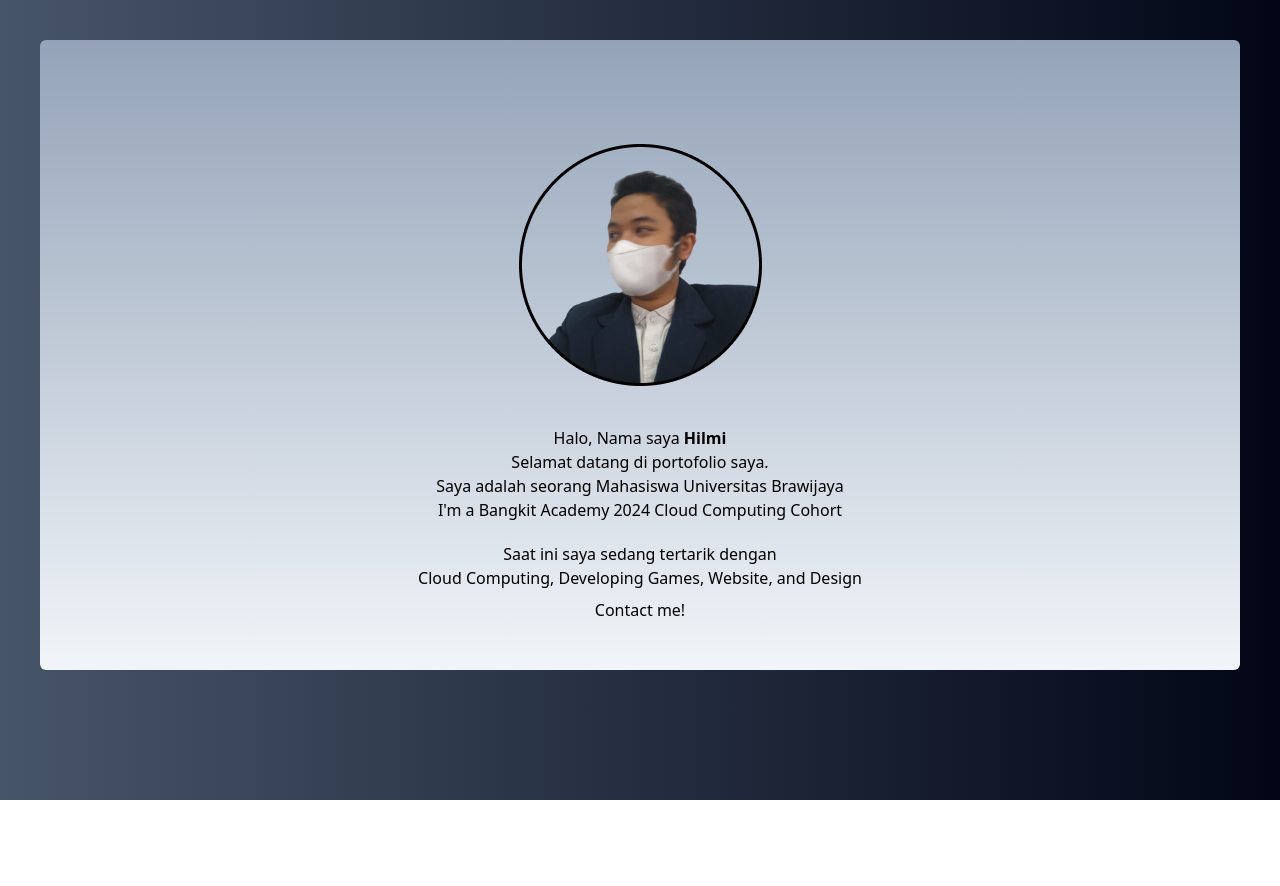
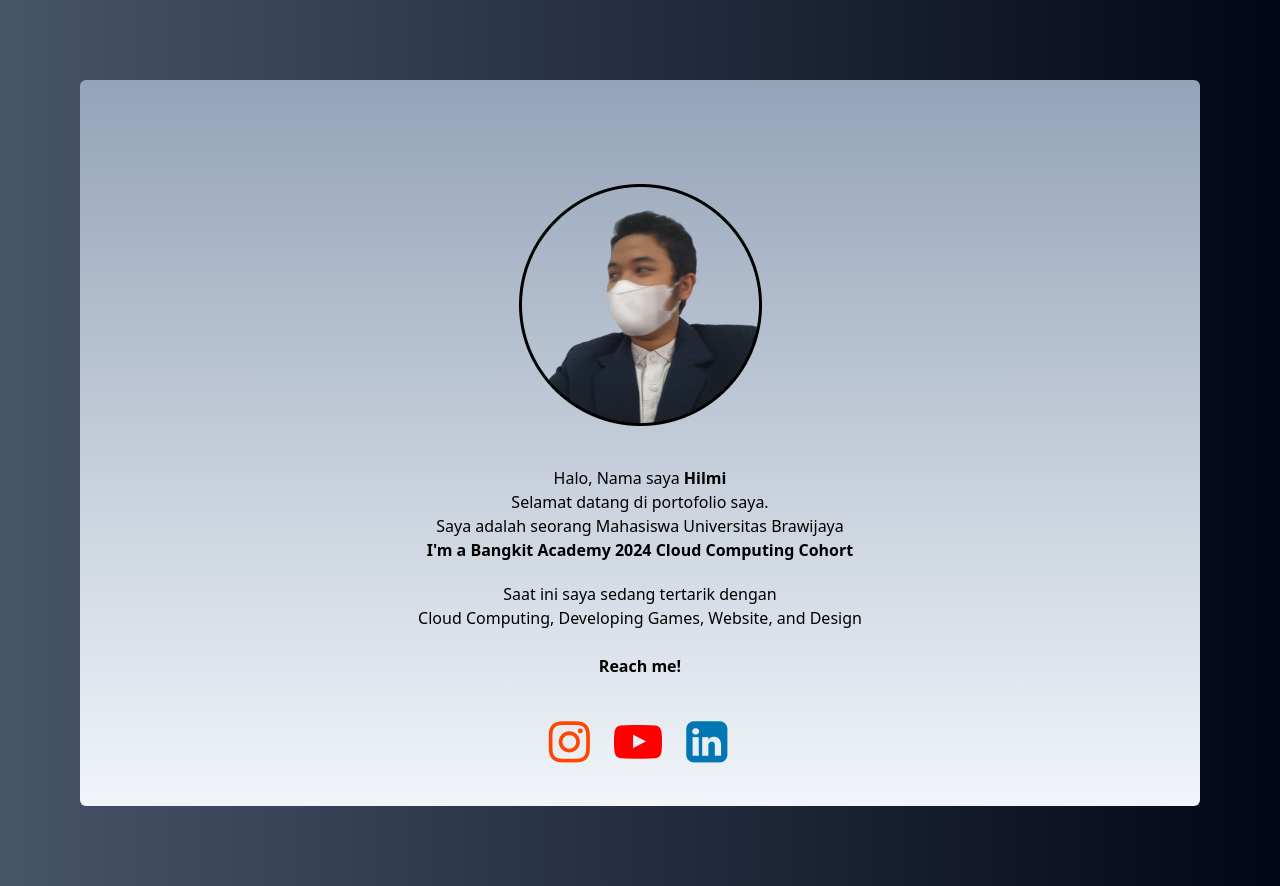
Before and after one commit to MHilmiAdz/portohilmi, a website: page src/index.html in a window 1280 px wide. Before the commit the page ends 800 px from the top, so only its background shows below. Drawn offline with Linux system fonts and the light colour scheme.

Commit message:
Adding Icons

```diff
--- a/src/index.html
+++ b/src/index.html
@@ -5,12 +5,13 @@
     <meta name="viewport" content="width=device-width, initial-scale=1.0">
     <title>Profil Portofolio Hilmi</title>
     <link href="output.css" rel="stylesheet">
+    <link rel="stylesheet" href="https://cdnjs.cloudflare.com/ajax/libs/font-awesome/4.7.0/css/font-awesome.min.css">
     <style>
 
     </style>
 </head>
 <body class="bg-gradient-to-r from-slate-600 to-slate-950">
-    <div class="rounded-md bg-gray-200 p-10 m-10 bg-gradient-to-t from-slate-100 to-slate-400">
+    <div class="rounded-md bg-gray-200 p-10 m-20 bg-gradient-to-t from-slate-100 to-slate-400">
         <div class="flex justify-center items-center p-10 pt-16">
             <img src="/public/PP_WA_Fixxed.png" alt="NO PICTURE">
         </div>
@@ -18,15 +19,18 @@
             <p>Halo, Nama saya <b>Hilmi</b></p>
             <p>Selamat datang di portofolio saya.</p>
             <p>Saya adalah seorang Mahasiswa Universitas Brawijaya</p>
-            <p>I'm a Bangkit Academy 2024 Cloud Computing Cohort</p>
+            <b>I'm a Bangkit Academy 2024 Cloud Computing Cohort</b>
         </div>
         <div class="text-center pt-5">
             <p>Saat ini saya sedang tertarik dengan</p>
             <p>Cloud Computing, Developing Games, Website, and Design</p>
-            <p class="p-2">Contact me!</p>
+            <br>
+            <b class="p-2">Reach me!</b>
         </div>
-        <div>
-
+        <div class="text-center pt-10 pl-4">
+            <a target="_blank" href="https://www.instagram.com/m_hilmi_a/"> <i class="fa fa-instagram pr-5" style="font-size:48px;color:orangered"></i></a>
+            <a target="_blank" href="https://www.youtube.com/@framepersecond8302"> <i class="fa fa-youtube-play pr-5" style="font-size:48px;color:red"></i></a>
+            <a target="_blank" href="https://www.linkedin.com/in/m-hilmi-adzkia/"> <i class="fa fa-linkedin-square pr-5" style="font-size:48px;color: #0076B2"></i></a>
         </div>
     </div>
 </body>
```
Also changed, not shown: src/output.css.
